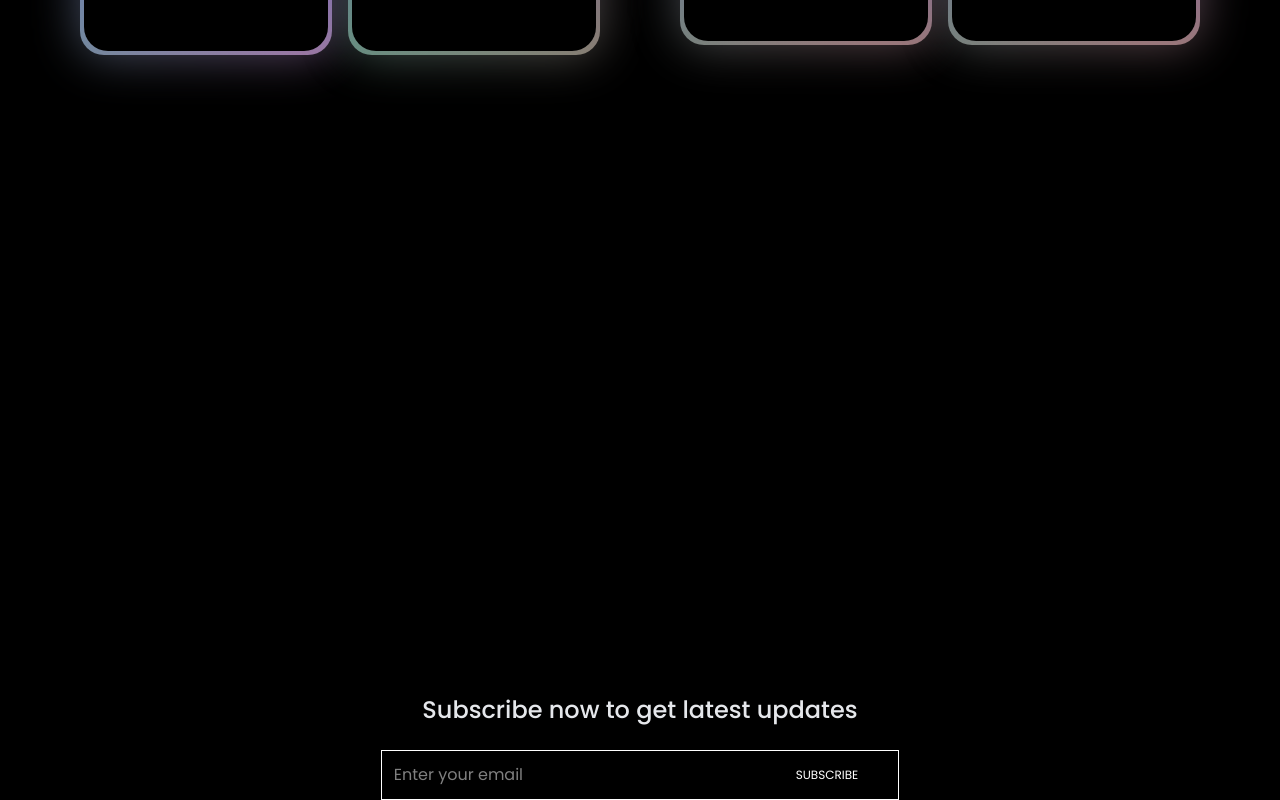
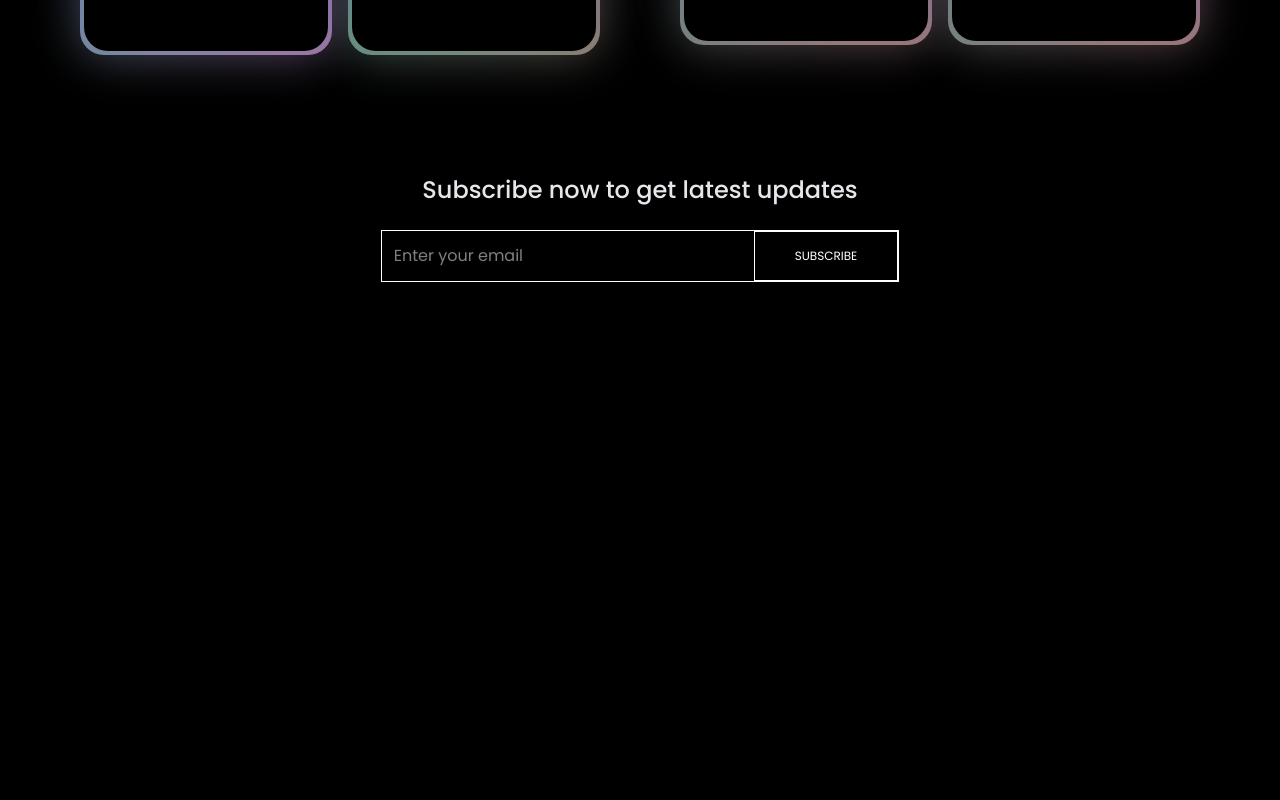
Before and after one commit to DivyamSingh19/Quill, a React (Vite) app: page / in a window 1280 px wide. Shown: the part 1443-2243 px from the top of the page. After the commit the page ends 1725 px from the top, so only its background shows below. Built offline with nearby package versions, Linux system fonts and the light colour scheme; no server answers.

Commit message:
Update NewsLetter.tsx

```diff
--- a/src/components/NewsLetter.tsx
+++ b/src/components/NewsLetter.tsx
@@ -9,7 +9,7 @@ const NewsletterBox = () => {
         toast.dark("Thank you for registering")
     }
     return (
-     <div className=" top-500 md:top-520  left-0 relative ">
+     <div className=" top-500 md:top-390  left-0 relative ">
       <div className="text-center">
         <p className="text-2xl font-medium text-gray-200">Subscribe now to get latest updates</p>
         <p className="text-gray-400 mt-3">
@@ -17,7 +17,7 @@ const NewsletterBox = () => {
         </p>
         <form onSubmit={onSubmitHandler} className="w-full sm:w-1/2 flex items-center gap-3 mx-auto my-6 border pl-3">
           <input className="w-full sm:flex-1 outline-none"  type="email" placeholder="Enter your email" required/>
-          <button  type ='submit' className="bg-black text-white text-xs px-10 py-4 cursor pointer">SUBSCRIBE</button>
+          <button  type ='submit' className="bg-black text-white text-xs px-10 py-4 cursor pointer border border-white">SUBSCRIBE</button>
         </form>
 
       </div>
```
